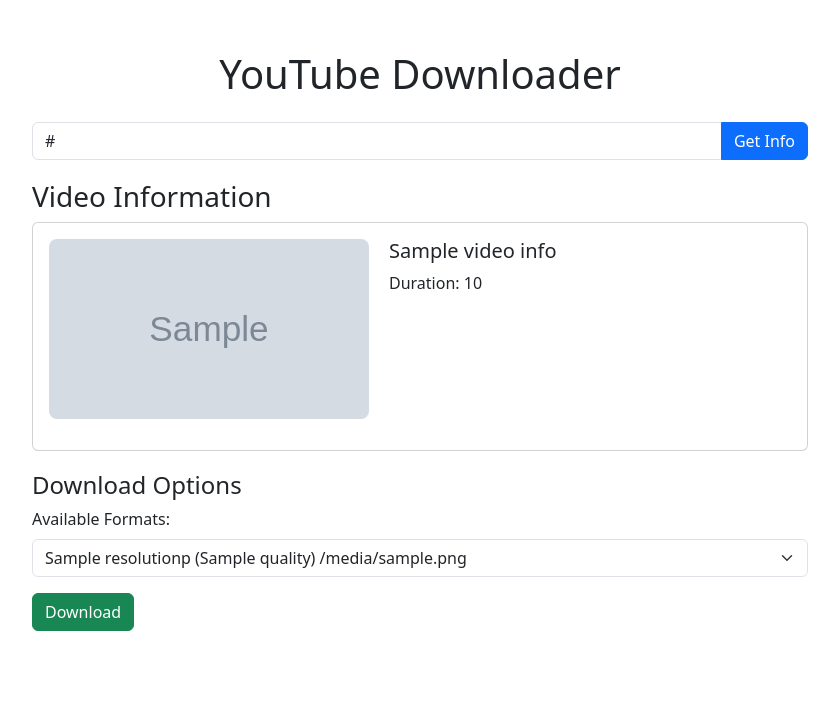
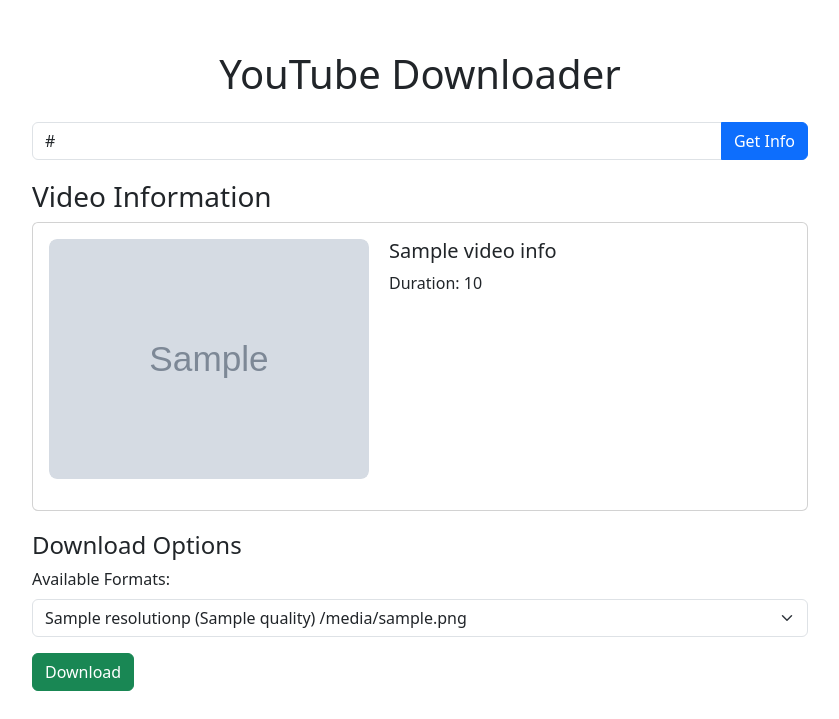
Before and after one commit to MosaAmran11/youtube-downloader-2, a Flask app: template templates/index.html in a window 1280 px wide. Shown: the top 719 px of the page, without its empty margins (220-1059 px from the left). Run offline with Flask 3, Linux system fonts and the light colour scheme; the template is opened without the code that fills it: most values are stand-ins (such as "Sample title", 1, 10 or a date in 2020); grey boxes marked "Sample" are stand-in pictures.

Commit message:
feat(thumbnail): auto-resize the thumbnail between (1:1) and (16:9) ratios.

```diff
--- a/static/main.js
+++ b/static/main.js
@@ -1,5 +1,26 @@
 let currentFilename = "";
 let progressInterval = null;
+
+// Function to detect and adjust square thumbnails
+function adjustThumbnailSize() {
+  const thumbnail = document.querySelector(".video-thumbnail");
+  if (thumbnail) {
+    thumbnail.onload = function () {
+      const wrapper = this.closest(".thumbnail-wrapper");
+      if (this.naturalWidth && this.naturalHeight) {
+        const aspectRatio = this.naturalWidth / this.naturalHeight;
+        // If aspect ratio is close to 1:1 (square), make it smaller
+        if (Math.abs(aspectRatio - 1) < 0.1) {
+          wrapper.classList.add("square");
+        }
+      }
+    };
+    // Trigger onload if image is already loaded
+    if (thumbnail.complete) {
+      thumbnail.onload();
+    }
+  }
+}
 
 function formatSize(bytes) {
   if (bytes === 0) return "0B";
@@ -103,3 +124,6 @@
     .then((response) => response.json())
     .catch((error) => console.error("Error:", error));
 });
+
+// Adjust thumbnail size when page loads
+document.addEventListener("DOMContentLoaded", adjustThumbnailSize);
--- a/static/style.css
+++ b/static/style.css
@@ -19,11 +19,34 @@
 .progress {
   height: 25px;
 }
+.thumbnail-wrapper {
+  width: 100%;
+  max-width: 320px;
+  aspect-ratio: auto;
+  display: flex;
+  align-items: center;
+  justify-content: center;
+  background: #f8f9fa;
+  border-radius: 8px;
+  overflow: hidden;
+}
+
+/* Make square thumbnails smaller */
+.thumbnail-wrapper:has(img[style*="aspect-ratio: 1"]) {
+  max-width: 200px;
+}
+
+/* Alternative approach for browsers that don't support :has() */
+.thumbnail-wrapper.square {
+  max-width: 200px;
+}
+
 .video-thumbnail {
-  width: 320px;
-  height: 180px;
-  object-fit: cover;
+  width: 100%;
+  height: auto;
+  object-fit: contain;
   border-radius: 8px;
+  display: block;
 }
 .video-details {
   flex: 1;
--- a/templates/index.html
+++ b/templates/index.html
@@ -1,14 +1,14 @@
 <!DOCTYPE html>
 <html lang="en">
   <head>
-    <meta charset="UTF-8"/>
-    <meta name="viewport" content="width=device-width, initial-scale=1.0"/>
+    <meta charset="UTF-8" />
+    <meta name="viewport" content="width=device-width, initial-scale=1.0" />
     <title>YouTube Downloader</title>
     <link
       href="https://cdn.jsdelivr.net/npm/bootstrap@5.3.0/dist/css/bootstrap.min.css"
       rel="stylesheet"
     />
-    <link rel="stylesheet" href="../static/style.css">
+    <link rel="stylesheet" href="../static/style.css" />
   </head>
   <body>
     <div class="container">
@@ -36,11 +36,13 @@
         <div class="card">
           <div class="card-body">
             <div class="video-header">
+              <div class="thumbnail-wrapper">
                 <img
                   src="{{ video_info.thumbnail }}"
                   alt="{{ video_info.title }}"
                   class="video-thumbnail"
                 />
+              </div>
               <div class="video-details">
                 <h5 class="card-title">{{ video_info.title }}</h5>
                 <p class="card-text">Duration: {{ video_info.duration }}</p>
@@ -53,21 +55,34 @@
           <h4>Download Options</h4>
 
           <form method="POST" action="/download" id="downloadForm">
-                <input type="hidden" name="url" value="{{ url }}"/>
+            <input type="hidden" name="url" value="{{ url }}" />
 
             <div class="mb-3">
               <label class="form-label">Available Formats:</label>
               <select class="form-select" name="format">
                 <!-- Display Video Formats -->
-                        <option value="Video" disabled style="color: #0d6efd; font-weight: bold; font-size: 1.2em;">Video</option>
+                <option
+                  value="Video"
+                  disabled
+                  style="color: #0d6efd; font-weight: bold; font-size: 1.2em"
+                >
+                  Video
+                </option>
                 {% for format in video_info.formats %}
                 <option value="{{ format.format_id }}">
-                            {{ format.resolution }}p ({{ format.quality }}) {{ format.filesize }}
+                  {{ format.resolution }}p ({{ format.quality }}) {{
+                  format.filesize }}
                 </option>
                 {% endfor %}
 
                 <!-- Display Audio Formats -->
-                        <option value="Audio" disabled style="color: #0d6efd; font-weight: bold; font-size: 1.2em;">Audio</option>
+                <option
+                  value="Audio"
+                  disabled
+                  style="color: #0d6efd; font-weight: bold; font-size: 1.2em"
+                >
+                  Audio
+                </option>
                 {% for format in video_info.audio_formats %}
                 <option value="{{ format.format_id }}">
                   ({{ format.quality }}) {{ format.filesize }}
```
Lines whose indentation alone changed are shown as unchanged.
